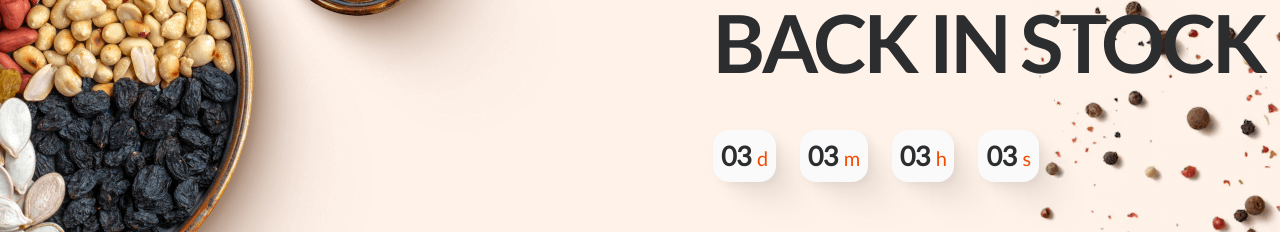
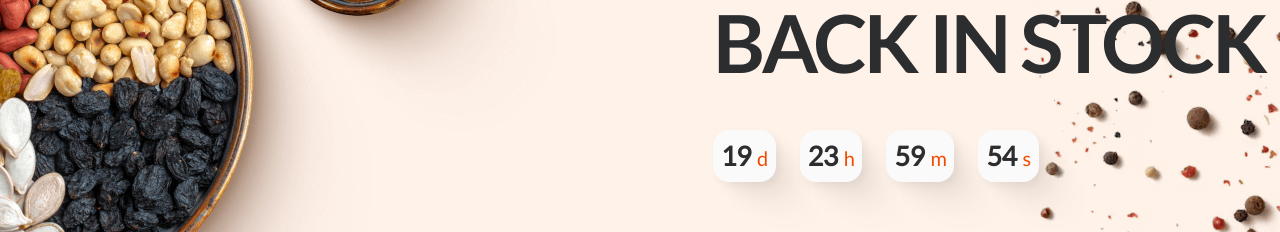
Before and after one commit to hossein1075/e-Bazar, a React (Vite) app: page / in a window 1280 px wide. Shown: the part 1660-1892 px from the top of the page. Built offline with nearby package versions, Linux system fonts and the light colour scheme; no server answers.

Commit message:
add logic timer off section Off

```diff
--- a/package.json
+++ b/package.json
@@ -11,7 +11,6 @@
   },
   "dependencies": {
     "@tailwindcss/vite": "^4.1.14",
-    "keen-slider": "^6.8.6",
     "react": "^19.1.1",
     "react-dom": "^19.1.1",
     "react-icons": "^5.5.0",
--- a/src/App.css
+++ b/src/App.css
@@ -1,5 +1,4 @@
 /* slider section Testimonials */
-
 .slick-slide > div {
   margin: 0 10px;
 }
--- a/src/components/main/sections/section4/BannerOff.jsx
+++ b/src/components/main/sections/section4/BannerOff.jsx
@@ -1,6 +1,50 @@
-import React from 'react'
+import React, { useEffect, useState } from 'react'
 
 function BannerOff() {
+
+    const initialEndDate = () => {
+        let periodTime = new Date()
+        periodTime.setDate(periodTime.getDate() + 20)
+
+        return periodTime
+
+    }
+    const [endDate, setEndDate] = useState(initialEndDate)
+
+    const estimateTime = () => {
+        const timeGeneral = +endDate - +new Date()
+
+        return {
+            d: timeGeneral > 0 ? Math.floor(timeGeneral / (1000 * 60 * 60 * 24)) : 0,
+            h: timeGeneral > 0 ? Math.floor(timeGeneral / (1000 * 60 * 60) % 24) : 0,
+            m: timeGeneral > 0 ? Math.floor(timeGeneral / (1000 * 60) % 60) : 0,
+            s: timeGeneral > 0 ? Math.floor(timeGeneral / 1000 % (60)) : 0,
+            done: timeGeneral <= 0
+        }
+    }
+
+    const [timeLeft, setTimeLeft] = useState(estimateTime())
+
+    useEffect(()=> {
+        const timer = setInterval(() => {
+
+            const finalValue = estimateTime()
+
+            if(finalValue.done) {
+                let newDate = new Date()
+                newDate.setDate(newDate.getDate() + 20)
+                setEndDate(newDate)
+            } else {
+                setTimeLeft(finalValue)
+            }
+        }, 1000);
+
+
+        return () => clearInterval(timer)
+
+    }, [endDate])
+
+
   return (
     <>
     <section className='flex items-center sm:bg-[url(/images/banner-bg.png)] bg-[position:top_right] bg-no-repeat bg-size-cover bg-white md:bg-transparent pt-8 pl-6 pb-12 md:pb-0 md:pt-0 md:pl-0 sm:h-137.5 lg::h-175'>
@@ -10,19 +54,19 @@ function BannerOff() {
                 <h2 className='font-bold font-Lato-Bold text-5xl sm:text-6xl md:text-80px tracking-tightest mb-12'>BACK IN STOCK</h2>
                 <ul className='flex items-center gap-4 sm:gap-6 flex-wrap'>
                     <li className='bg-zinc-50 tracking-tightest3 md:p-2 p-1.5 shadow-sub font-bold text-xl sm:text-2xl md:text-27px rounded-2xl'>
-                        03
+                        {timeLeft.d}
                         <span className='text-orange-600 font-light ml-1.5 text-sm md:text-xl'>d</span>
                     </li>
                     <li className='bg-zinc-50 tracking-tightest3 md:p-2 p-1.5 shadow-sub font-bold text-xl sm:text-2xl md:text-27px rounded-2xl'>
-                        03
+                        {timeLeft.h}
+                        <span className='text-orange-600 font-light ml-1.5 text-sm md:text-xl'>h</span>
+                    </li>
+                    <li className='bg-zinc-50 tracking-tightest3 md:p-2 p-1.5 shadow-sub font-bold text-xl sm:text-2xl md:text-27px rounded-2xl'>
+                        {timeLeft.m}
                         <span className='text-orange-600 font-light ml-1.5 text-sm md:text-xl'>m</span>
                     </li>
                     <li className='bg-zinc-50 tracking-tightest3 md:p-2 p-1.5 shadow-sub font-bold text-xl sm:text-2xl md:text-27px rounded-2xl'>
-                        03
-                        <span className='text-orange-600 font-light ml-1.5 text-sm md:text-xl'>h</span>
-                    </li>
-                    <li className='bg-zinc-50 tracking-tightest3 md:p-2 p-1.5 shadow-sub font-bold text-xl sm:text-2xl md:text-27px rounded-2xl'>
-                        03
+                        {timeLeft.s}
                         <span className='text-orange-600 font-light ml-1.5 text-sm md:text-xl'>s</span>
                     </li>
                 </ul>
```
Also changed, not shown: 1 other file (tests, documents, lock files or other folders).
